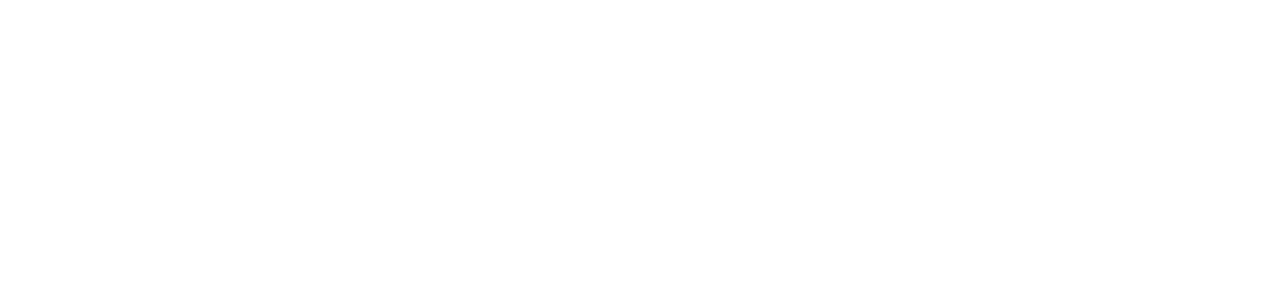
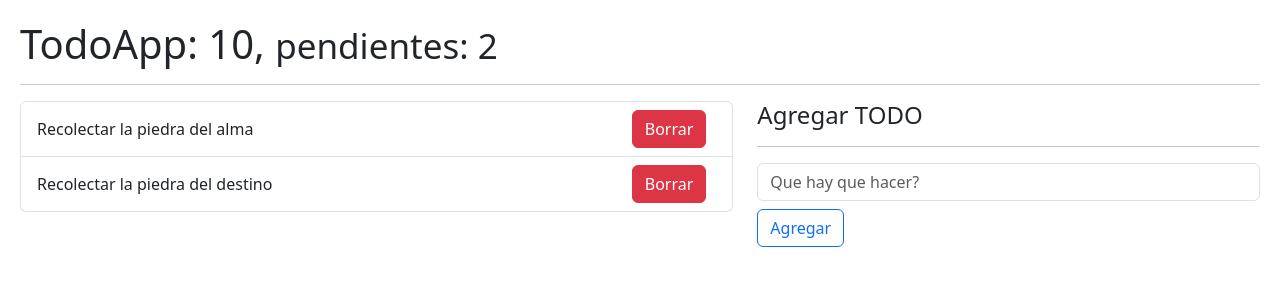
Before and after one commit to susigith/HooksApp, a React (Vite) app: page / in a window 1280 px wide. Shown: the top 300 px of the page. Built offline with nearby package versions, Linux system fonts and the light colour scheme.

Commit message:
TodoApp Init

```diff
--- /dev/null
+++ b/src/08-useReducer/TodoAdd.jsx
@@ -0,0 +1,39 @@
+import { useState } from 'react';
+import { useForm } from '../hooks/useForm';
+
+export const TodoAdd = ({ onNewTodo }) => {
+  const { onInputChange, onResetForm, description } = useForm({
+    description: '',
+  });
+
+  const onFormSubmit = (e) => {
+    e.preventDefault();
+
+    if (description.length <= 1) return;
+
+    const newTodo = {
+      id: new Date().getTime(),
+      description: description,
+      done: false,
+    };
+
+    onNewTodo(newTodo);
+    onResetForm();
+  };
+
+  return (
+    <form onSubmit={onFormSubmit}>
+      <input
+        type='text'
+        placeholder='Que hay que hacer?'
+        className='form-control'
+        onChange={onInputChange}
+        value={description}
+        name='description'
+      />
+      <button type='submit' className='btn btn-outline-primary mt-2'>
+        Agregar
+      </button>
+    </form>
+  );
+};
--- /dev/null
+++ b/src/08-useReducer/TodoApp.jsx
@@ -0,0 +1,44 @@
+import { useReducer } from 'react';
+import { todoReducer } from './todoReducer';
+import { TodoList } from './TodoList';
+import { TodoAdd } from './TodoAdd';
+
+const initialState = [
+  {
+    id: new Date().getTime(),
+    description: 'Recolectar la piedra del alma',
+    done: false,
+  },
+  {
+    id: new Date().getTime() * 3,
+    description: 'Recolectar la piedra del destino',
+    done: false,
+  },
+];
+
+export const TodoApp = () => {
+  const [todos, dispatch] = useReducer(todoReducer, initialState);
+
+  const handleNewTodo = (todo) => {
+    console.log(todo);
+  };
+
+  return (
+    <>
+      <h1>
+        TodoApp: 10, <small>pendientes: 2</small>{' '}
+      </h1>
+      <hr />
+      <div className='row'>
+        <div className='col-7'>
+          <TodoList todos={todos} />
+        </div>
+        <div className='col-5'>
+          <h4>Agregar TODO</h4>
+          <hr />
+          <TodoAdd onNewTodo={handleNewTodo} />
+        </div>
+      </div>
+    </>
+  );
+};
--- /dev/null
+++ b/src/08-useReducer/TodoItem.jsx
@@ -0,0 +1,8 @@
+export const TodoItem = ({ description }) => {
+  return (
+    <li className='list-group-item d-flex justify-content-between'>
+      <span className='align-self-center'>{description}</span>
+      <button className='btn btn-danger'>Borrar</button>
+    </li>
+  );
+};
--- /dev/null
+++ b/src/08-useReducer/TodoList.jsx
@@ -0,0 +1,11 @@
+import { TodoItem } from './TodoItem';
+
+export const TodoList = ({ todos = [] }) => {
+  return (
+    <ul className='list-group'>
+      {todos.map((todo) => (
+        <TodoItem key={todo.id} description={todo.description} />
+      ))}
+    </ul>
+  );
+};
--- /dev/null
+++ b/src/08-useReducer/todoReducer.js
@@ -0,0 +1,9 @@
+export const todoReducer = (initialState = [], action) => {
+  switch (action.type) {
+    case 'ABC':
+      throw new Error('Action.type = ABC pendiente de implementar');
+
+    default:
+      return initialState;
+  }
+};
--- a/src/main.jsx
+++ b/src/main.jsx
@@ -12,12 +12,12 @@
 // import { MemoHook } from './06-memos/MemoHook';
 // import { CallbackHook } from './06-memos/CallbackHook';
 // import { Padre } from './07-tarea-memo/Padre';
-import './08-useReducer/intro-reducer';
+// import './08-useReducer/intro-reducer';
+import { TodoApp } from './08-useReducer/TodoApp';
 
 import './index.css';
 
-ReactDOM.createRoot(document.getElementById('root'))
-  .render
+ReactDOM.createRoot(document.getElementById('root')).render(
   // <React.StrictMode>
   //   {/* <HooksApp /> */}
   //   {/* <CounterApp /> */}
@@ -31,5 +31,6 @@
   // <MemoHook />
   // <CallbackHook />
   // <Padre />
+  <TodoApp />
   // </React.StrictMode>
-  ();
+);
```
